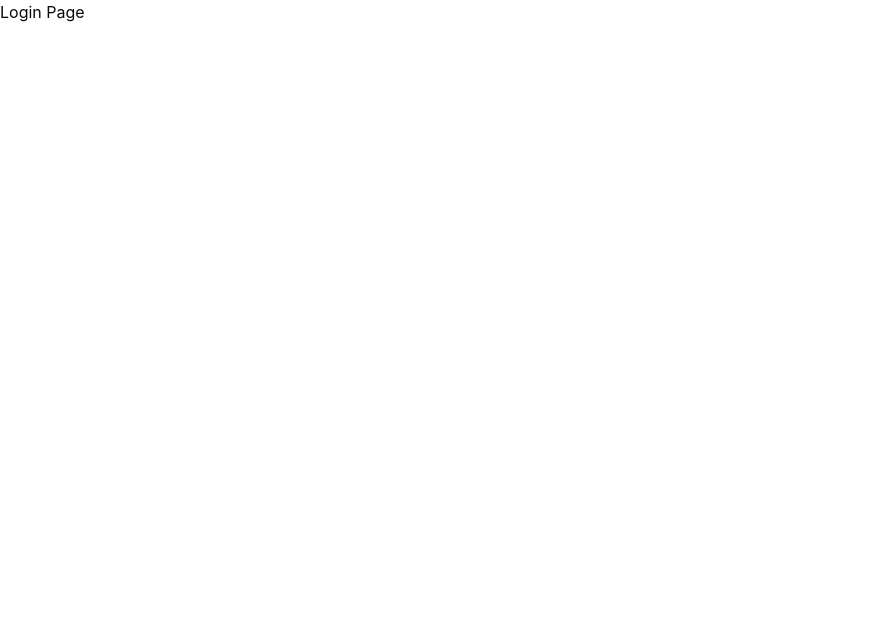
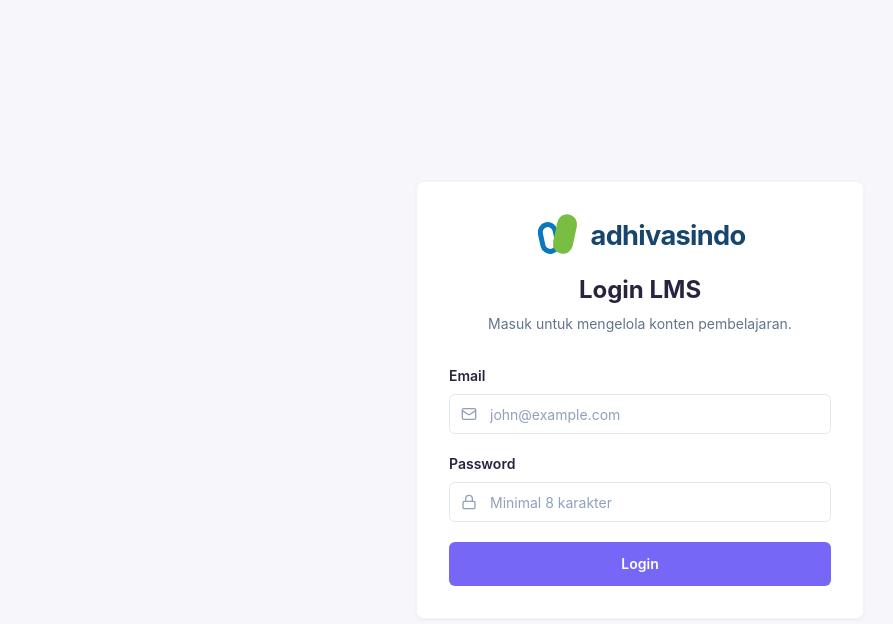
Before and after one commit to fadlnsyah/frontend-adhivasindo, a React (Vite) app: page /login in a window 1280 px wide. Shown: the top 624 px of the page, without its empty margins (0-893 px from the left). Built offline with nearby package versions, Linux system fonts and the light colour scheme.

Commit message:
feat(auth): implement login page UI

```diff
--- a/src/pages/auth/LoginPage.tsx
+++ b/src/pages/auth/LoginPage.tsx
@@ -1,3 +1,102 @@
+import { zodResolver } from '@hookform/resolvers/zod'
+import { Lock, Mail } from 'lucide-react'
+import { useForm } from 'react-hook-form'
+
+import { Button } from '@/components/ui/Button'
+import { Card } from '@/components/ui/Card'
+import { Input } from '@/components/ui/Input'
+import { type LoginFormValues, loginSchema } from '@/pages/auth/login.schema'
+
 export function LoginPage() {
-  return <h1>Login Page</h1>
+  const {
+    formState: { errors },
+    handleSubmit,
+    register,
+  } = useForm<LoginFormValues>({
+    resolver: zodResolver(loginSchema),
+    defaultValues: {
+      email: '',
+      password: '',
+    },
+  })
+
+  function handleLogin() {
+    return undefined
+  }
+
+  return (
+    <main className="flex min-h-screen items-center justify-center bg-[#f7f7fb] px-6 py-10">
+      <Card className="w-full max-w-md p-8">
+        <div className="mb-8 text-center">
+          <div className="mx-auto mb-4 flex items-center justify-center gap-3">
+            <div className="relative size-11">
+              <span className="absolute left-1 top-2 h-8 w-5 -rotate-12 rounded-full border-[5px] border-[#0b77bd]" />
+              <span className="absolute right-1 top-0 h-10 w-5 rotate-12 rounded-full bg-[#79bd42]" />
+            </div>
+            <span className="text-[1.7rem] font-bold leading-none tracking-tight text-[#16456d]">
+              adhivasindo
+            </span>
+          </div>
+          <h1 className="text-2xl font-bold text-[#27243f]">
+            Login LMS
+          </h1>
+          <p className="mt-2 text-sm text-slate-500">
+            Masuk untuk mengelola konten pembelajaran.
+          </p>
+        </div>
+
+        <form className="space-y-5" onSubmit={handleSubmit(handleLogin)}>
+          <div>
+            <label
+              className="mb-2 block text-sm font-semibold text-[#27243f]"
+              htmlFor="email"
+            >
+              Email
+            </label>
+            <div className="relative">
+              <Mail className="pointer-events-none absolute left-3 top-1/2 size-4 -translate-y-1/2 text-slate-400" />
+              <Input
+                id="email"
+                placeholder="john@example.com"
+                type="email"
+                className="pl-10"
+                {...register('email')}
+              />
+            </div>
+            {errors.email ? (
+              <p className="mt-2 text-sm text-red-500">{errors.email.message}</p>
+            ) : null}
+          </div>
+
+          <div>
+            <label
+              className="mb-2 block text-sm font-semibold text-[#27243f]"
+              htmlFor="password"
+            >
+              Password
+            </label>
+            <div className="relative">
+              <Lock className="pointer-events-none absolute left-3 top-1/2 size-4 -translate-y-1/2 text-slate-400" />
+              <Input
+                id="password"
+                placeholder="Minimal 8 karakter"
+                type="password"
+                className="pl-10"
+                {...register('password')}
+              />
+            </div>
+            {errors.password ? (
+              <p className="mt-2 text-sm text-red-500">
+                {errors.password.message}
+              </p>
+            ) : null}
+          </div>
+
+          <Button className="h-11 w-full" type="submit">
+            Login
+          </Button>
+        </form>
+      </Card>
+    </main>
+  )
 }
--- /dev/null
+++ b/src/pages/auth/login.schema.ts
@@ -0,0 +1,14 @@
+import { z } from 'zod'
+
+export const loginSchema = z.object({
+  email: z
+    .string()
+    .min(1, 'Email wajib diisi')
+    .email('Format email tidak valid'),
+  password: z
+    .string()
+    .min(1, 'Password wajib diisi')
+    .min(8, 'Password minimal 8 karakter'),
+})
+
+export type LoginFormValues = z.infer<typeof loginSchema>
```
